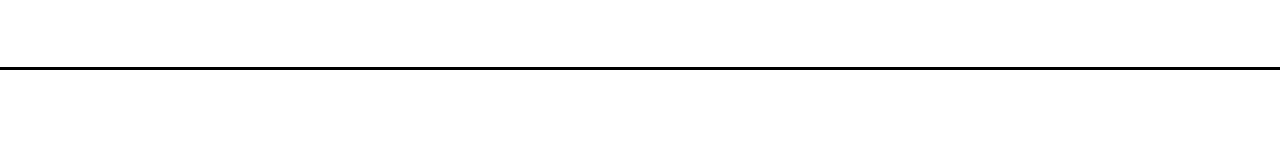
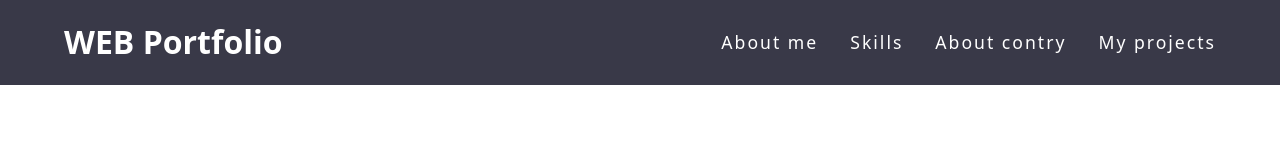
Before and after one commit to KoatKoetl/Portfolio, a website built with webpack: page src/template.html in a window 1280 px wide. Built offline with nearby package versions, Linux system fonts and the light colour scheme.

Commit message:
Style header 1. Change html 2. Change css(header only) 3. Change burger-menu.js window minimum size

```diff
--- a/src/CSS/style.css
+++ b/src/CSS/style.css
@@ -6,11 +6,19 @@ html {
 }
 
 :root {
+  /* Whidespread used variables */
+  --primary-fonts: system-ui;
+  --primary-font-color--black: #000;
+  --primary-font-color--white: #fff;
+  --primary-bg-color--dark-blue: #393948;
+  --primary-padding: 5dvw;
+  --primary-padding--small: 1dvw;
+
   /* Header hamburger menu styling */
   --bar-width: 18px;
   --bar-height: 2px;
   --hamburger-gap: 3px;
-  --foreground: #333;
+  --foreground: #fff;
   --background: white;
   --hamburger-margin: 8px;
   --animation-timing: 200ms ease-in-out;
@@ -18,6 +26,7 @@ html {
 }
 
 body {
+  font-family: var(--primary-fonts);
   font-size: 1rem;
   position: relative;
 }
@@ -50,66 +59,41 @@ p {
 
 /* website primary header */
 .header__content {
+  color: var(--primary-font-color--white);
   display: grid;
   position: relative;
   grid-auto-flow: column;
   justify-content: space-between;
   align-items: center;
   margin-bottom: 1rem;
-  padding: 1rem 5rem;
-  border-bottom: 3px solid #000;
+  padding: 1.5rem var(--primary-padding);
+  background-color: var(--primary-bg-color--dark-blue);
 }
-.header__content-logo {
-}
-.header__content-logo-image {
-}
-.header__nav {
-  display: flex;
-  justify-content: space-between;
+.header__content-title {
+  font-size: 2rem;
 }
 .header__nav-links-list {
   display: flex;
-  gap: 4rem;
-  padding-top: 0.8rem;
+  gap: 2rem;
 }
 .header__nav-link {
-  font-family: var(--font-family-primary, Lato);
-  font-size: 1.125rem;
-  font-style: normal;
+  font-size: 1.1rem;
   font-weight: 400;
-  color: var(--font-color-black, #000);
+  color: var(--primary-font-color--white);
   text-decoration: underline;
-  text-decoration-color: #00000000;
-  line-height: normal;
-  padding: 0.425rem;
-  border-radius: 0.5rem;
-  transition: text-decoration-color 250ms;
-  text-decoration-thickness: 0.625rem;
-  text-underline-offset: 1.9rem;
+  text-decoration-color: transparent;
+  letter-spacing: 0.125rem;
+  transition: text-decoration-color 750ms, text-underline-offset 100ms;
+  text-underline-offset: 0.75rem;
+  text-decoration-thickness: 0.125rem;
 }
 .header__nav-link:hover {
-  text-decoration-color: #000000ff;
+  text-decoration-color: var(--primary-font-color--white);
 }
 .header__nav-link:active {
-  transition: text-underline-offset 100ms ease;
-  text-underline-offset: 0.5rem;
+  text-underline-offset: 1rem;
 }
-.header__nav--secondary {
-  align-self: flex-end;
-}
-.header__nav-button {
-  font-size: 1rem;
-  padding: 0.75rem 2rem;
-}
-.button--click-animation {
-  transition: transform 100ms;
-}
-.button--click-animation:hover {
-  transform: scale(1.05);
-}
-.button--click-animation:active {
-  transform: scale(1);
-}
+
 /* Hamburger menu */
 .header__hamburger-menu {
   --x-width: calc(var(--hamburger-height) * 1.41421356237);
@@ -156,7 +140,6 @@ p {
   opacity: 0;
 }
 .header__hamburger-menu-sidebar {
-  color: var(--background);
   text-align: center;
   visibility: hidden;
   position: absolute;
@@ -165,30 +148,25 @@ p {
   right: 100%;
   width: 100dvw;
   min-height: 100dvh;
-  background-color: #fde9c9f9;
+  background-color: var(--primary-bg-color--dark-blue);
   transition: right var(--animation-timing);
   translate: 0;
 }
 .header__hamburger-menu-sidebar > .header__nav-list-element > .header__nav-link {
-  font-family: var(--font-family-secondary, Raleway);
   font-size: 22px;
   font-style: normal;
   font-weight: 600;
-  color: var(--font-color-primary, #333);
+  color: var(--primary-font-color--white);
   line-height: normal;
   text-underline-offset: 0.3rem;
   text-decoration-thickness: 0.2rem;
 }
 
-@media (width > 768px) {
+@media screen and (width < 850px) {
   /* website primary header */
-  .header__hamburger-menu-sidebar {
-    right: 100%;
+  .header__nav--primary {
+    display: none;
   }
-}
-
-@media screen and (max-width: 768px) {
-  /* website primary header */
   .header__hamburger-menu {
     display: flex;
   }
--- a/src/burger-menu.js
+++ b/src/burger-menu.js
@@ -34,7 +34,7 @@ function hideHamburgerMenuOnResize() {
   window.addEventListener('resize', () => {
     const windowWidth = window.innerWidth;
 
-    if (windowWidth > 768) {
+    if (windowWidth > 850) {
       hamburgerMenuCheckbox.checked = false;
       hamburgerMenuSidebar.style.right = '100%';
       document.body.style.overflow = 'scroll';
--- a/src/template.html
+++ b/src/template.html
@@ -3,20 +3,22 @@
   <head>
     <meta charset="UTF-8" />
     <meta name="viewport" content="width=device-width, initial-scale=1.0" />
-    <title>Clothes Store</title>
+    <title>Portfolio</title>
     <link rel="icon" href="./assets/section-icon.svg" />
   </head>
   <body>
     <header class="header header--primary">
       <div class="header__content">
-        <div class="header__content-logo"></div>
+        <div class="header__content-logo">
+          <h1 class="header__content-title">WEB Portfolio</h1>
+        </div>
 
         <nav class="header__nav header__nav--primary">
           <ul class="header__nav-links-list">
-            <li class="header__nav-list-element"><a href="#" class="header__nav-link"></a></li>
-            <li class="header__nav-list-element"><a href="#" class="header__nav-link"></a></li>
-            <li class="header__nav-list-element"><a href="#" class="header__nav-link"></a></li>
-            <li class="header__nav-list-element"><a href="#" class="header__nav-link"></a></li>
+            <li class="header__nav-list-element"><a href="#" class="header__nav-link">About me</a></li>
+            <li class="header__nav-list-element"><a href="#" class="header__nav-link">Skills</a></li>
+            <li class="header__nav-list-element"><a href="#" class="header__nav-link">About contry</a></li>
+            <li class="header__nav-list-element"><a href="#" class="header__nav-link">My projects</a></li>
           </ul>
         </nav>
 
```
